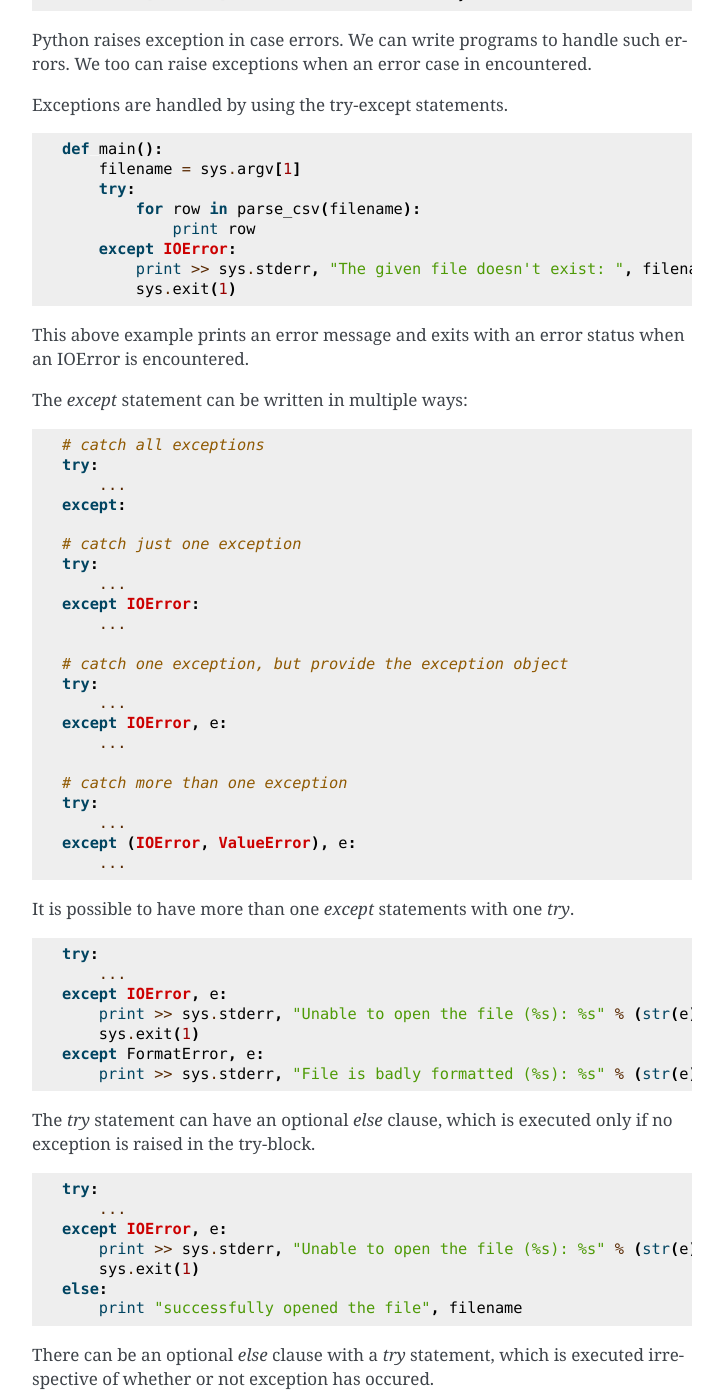
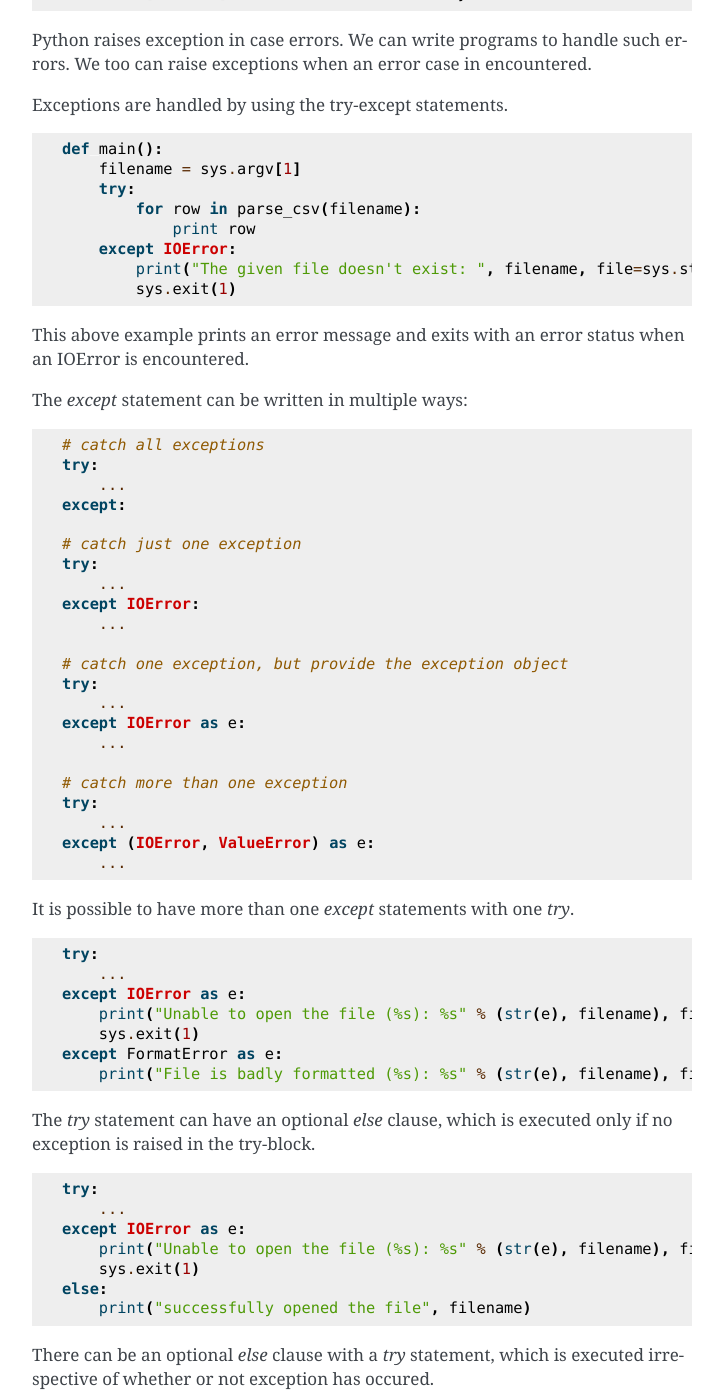
Before and after one commit to anandology/python-practice-book, a Sphinx documentation site: the page built from source/object_oriented_programming.rst, in a window 1280 px wide and 1400 px high, scrolled down 6118 px. Shown: the whole window, without its empty margins (388-1111 px from the left). Built offline with Sphinx 7.4.7, drawn with Linux system fonts in a browser that asks for light colours; some of the changed text lies outside the part shown.

Commit message:
Ported object_oriented_programming to Python 3.

```diff
--- a/source/object_oriented_programming.rst
+++ b/source/object_oriented_programming.rst
@@ -95,7 +95,7 @@
 
         def withdraw(self, amount):
             if self.balance - amount < self.minimum_balance:
-                print 'Sorry, minimum balance must be maintained.'
+                print('Sorry, minimum balance must be maintained.')
             else:
                 BankAccount.withdraw(self, amount)
 
@@ -116,8 +116,8 @@
 
     a = A()
     b = B()
-    print a.f(), b.f()
-    print a.g(), b.g()
+    print(a.f(), b.f())
+    print(a.g(), b.g())
 
 **Example: Drawing Shapes**
 
@@ -136,7 +136,7 @@
             return self.data[row][col]
 
         def display(self):
-            print "\n".join(["".join(row) for row in self.data])
+            print("\n".join(["".join(row) for row in self.data]))
 
     class Shape:
         def paint(self, canvas): pass
@@ -316,7 +316,7 @@
             for row in parse_csv(filename):
                 print row
         except IOError:
-            print >> sys.stderr, "The given file doesn't exist: ", filename
+            print("The given file doesn't exist: ", filename, file=sys.stderr)
             sys.exit(1)
 
 This above example prints an error message and exits with an error status when an IOError is encountered.
@@ -339,13 +339,13 @@
     # catch one exception, but provide the exception object
     try:
         ...
-    except IOError, e:
+    except IOError as e:
         ...
 
     # catch more than one exception
     try:
         ...
-    except (IOError, ValueError), e:
+    except (IOError, ValueError) as e:
         ...
 
 It is possible to have more than one `except` statements with one `try`.
@@ -354,11 +354,11 @@
 
     try:
         ...
-    except IOError, e:
-        print >> sys.stderr, "Unable to open the file (%s): %s" % (str(e), filename)
+    except IOError as e:
+        print("Unable to open the file (%s): %s" % (str(e), filename), file=sys.stderr)
         sys.exit(1)
-    except FormatError, e:
-        print >> sys.stderr, "File is badly formatted (%s): %s" % (str(e), filename)
+    except FormatError as e:
+        print("File is badly formatted (%s): %s" % (str(e), filename), file=sys.stderr)
 
 The `try` statement can have an optional `else` clause, which is
 executed only if no exception is raised in the try-block.
@@ -367,11 +367,11 @@
 
     try:
         ...
-    except IOError, e:
-        print >> sys.stderr, "Unable to open the file (%s): %s" % (str(e), filename)
+    except IOError as e:
+        print("Unable to open the file (%s): %s" % (str(e), filename), file=sys.stderr)
         sys.exit(1)
     else:
-        print "successfully opened the file", filename
+        print("successfully opened the file", filename)
 
 There can be an optional `else` clause with a `try` statement, which is executed
 irrespective of whether or not exception has occured.
@@ -380,8 +380,8 @@
 
     try:
         ...
-    except IOError, e:
-        print >> sys.stderr, "Unable to open the file (%s): %s" % (str(e), filename)
+    except IOError as e:
+        print("Unable to open the file (%s): %s" % (str(e), filename), file=sys.stderr)
         sys.exit(1)
     finally:
         delete_temp_files()
@@ -415,14 +415,14 @@
 .. code-block:: python
 
     try:
-        print "a"
+        print("a")
         raise Exception("doom")
     except:
-        print "b"
+        print("b")
     else:
-        print "c"
+        print("c")
     finally:
-        print "d"
+        print("d")
 
 
 .. problem:: What will be the output of the following program?
@@ -431,13 +431,13 @@
 
     def f():
         try:
-            print "a"
+            print("a")
             return
         except:
-            print "b"
+            print("b")
         else:
-            print "c"
+            print("c")
         finally:
-            print "d"
+            print("d")
 
     f()
```
